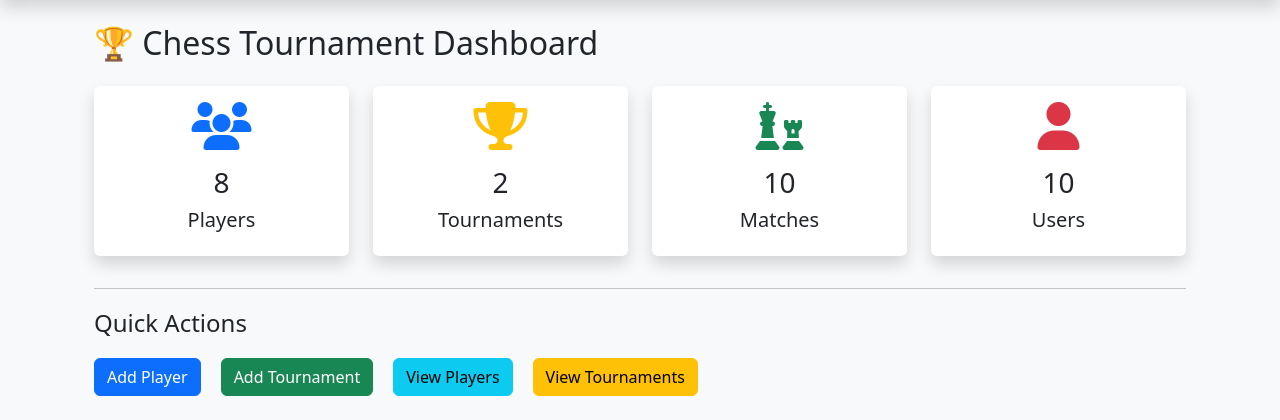
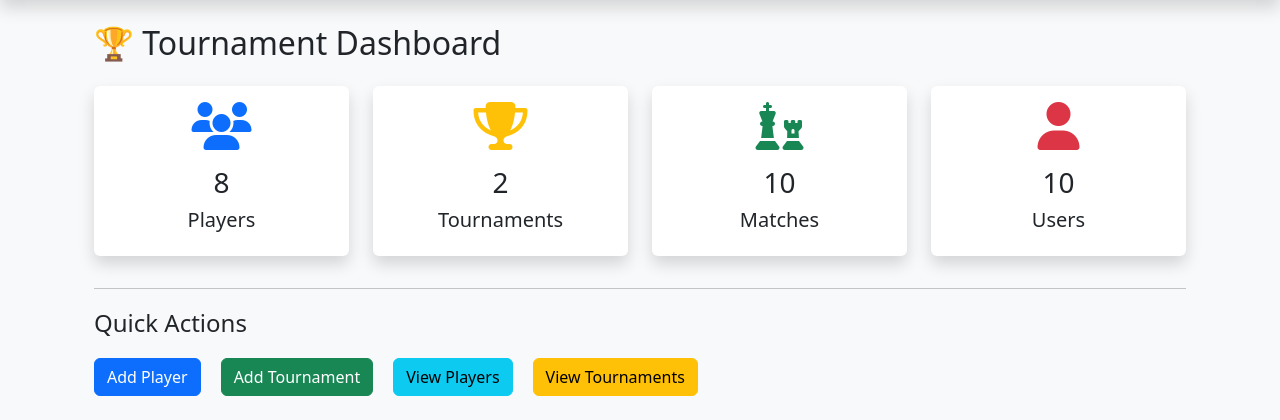
Before and after one commit to rathishvenkat1-cpu/Tournament-Management, a Django app: page /dashboard/ in a window 1280 px wide. Shown: the part 76-496 px from the top of the page. Run offline with Django 5.2, Linux system fonts and the light colour scheme; a user stored in the database is signed in; data comes from the database, SQL or seed files in the repository.

Commit message:
Fix templates

```diff
--- a/tournament/templates/dashboard.html
+++ b/tournament/templates/dashboard.html
@@ -5,7 +5,7 @@
 <div class="container mt-4">
 
     <h2 class="mb-4">
-        🏆 Chess Tournament Dashboard
+        🏆 Tournament Dashboard
     </h2>
 
     <div class="row">
```
